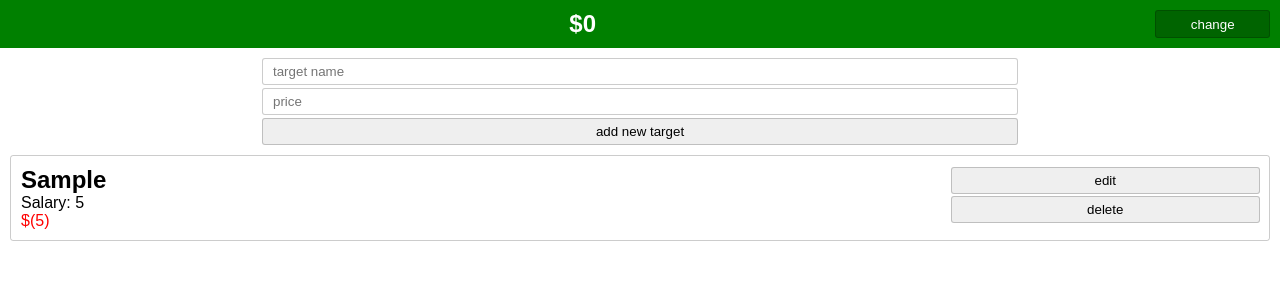
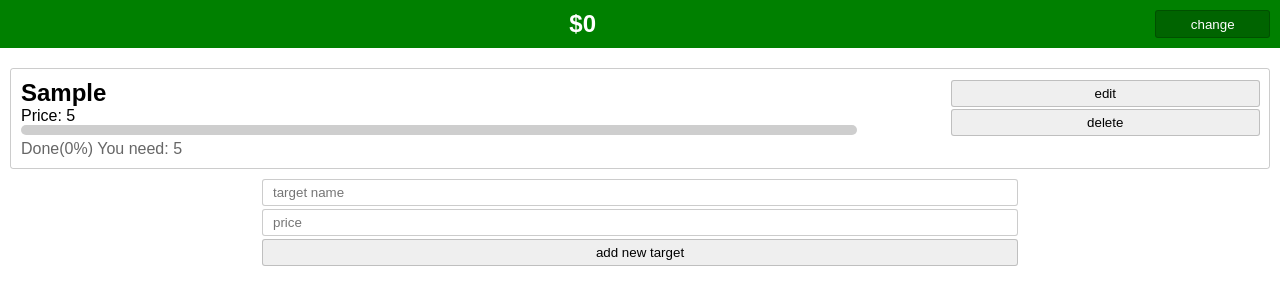
Before and after one commit to khe4oyan/react-finance, a React (Create React App) app: page / in a window 1280 px wide. Both pictures are taken after typing "Sample", "5" into the empty fields and a click on the button "add new target". Shown: the top 304 px of the page. Built offline with nearby package versions, Linux system fonts and the light colour scheme.

Commit message:
add target progress bar

```diff
--- a/src/App.css
+++ b/src/App.css
@@ -21,4 +21,5 @@ button, input {
   border: none;
   padding: 5px 10px;
   border: 1px solid rgba(0, 0, 0, .2);
+  color: black;
 }
--- a/src/components/main/Main.jsx
+++ b/src/components/main/Main.jsx
@@ -20,8 +20,8 @@ export default function Main({balance}) {
 
   return (
     <main className='main container'>
+      <Targets balance={balance} targetsList={targetsList} setTargetsList={setTargetsList}/>
       <Panel setTargetsList={setTargetsList}/>
-      <Targets balance={balance} targetsList={targetsList} setTargetsList={setTargetsList}/>
     </main>
   );
 }
--- a/src/components/main_targets_target/Target.jsx
+++ b/src/components/main_targets_target/Target.jsx
@@ -6,6 +6,8 @@ export default function Target({setTargetsList, ind, balance, data}) {
   const [editName, setEditName] = useState(data[0]);
   const [editPrice, setEditPrice] = useState(data[1]);
   const targetLacks = data[1] - balance < 0 ? 0 : Math.abs(balance - data[1]);
+
+  const [targetLacksPrcent, barColor] = prcentCalculate(data[1], balance);
 
   function del() {
     setTargetsList(prev => {
@@ -23,7 +25,7 @@ export default function Target({setTargetsList, ind, balance, data}) {
       prev[ind] = [editName, editPrice];
       return [...prev];
     });
-    cancel();
+    setEditMode(false);
   }
 
   return (
@@ -37,8 +39,11 @@ export default function Target({setTargetsList, ind, balance, data}) {
           </> :
           <>
             <h2 className='target-name'>{data[0]}</h2>
-            <p className='target-price'>Salary: {data[1]}</p>
-            <p className={`target-lacks ${targetLacks == 0 && 'target-lacks-done'}`}>$({targetLacks})</p>
+            <p className='target-price'>Price: {data[1]}</p>
+            <div className='progress-bar'>
+              <div style={{'width': `${targetLacksPrcent}%`}} className={`progress-bar__bar ${barColor}`}></div>
+            </div>
+            <p className={'target-lacks'}>Done({targetLacksPrcent}%) {targetLacksPrcent < 100 && `You need: ${targetLacks}`}</p>
           </>
         }
       </div>
@@ -58,3 +63,16 @@ export default function Target({setTargetsList, ind, balance, data}) {
     </div>
   );
 }
+
+function prcentCalculate(num1, num2) {
+  let res = [Math.floor(( num2 / num1 ) * 100)];
+  if (res[0] > 100) {
+    res[0] = 100;
+  }
+
+  if (res[0] < 26) { res.push('progress-bar__bar-25')} else
+  if (res[0] < 91) { res.push('progress-bar__bar-90')} else
+  if (res[0] < 101) { res.push('progress-bar__bar-100')}
+
+  return res;
+}
--- a/src/components/main_targets_target/target.css
+++ b/src/components/main_targets_target/target.css
@@ -5,13 +5,14 @@
   display: grid;
   grid-template-columns: 3fr 1fr;
 }
-.target-info{}
-.target-name {}
-.target-price {}
-.target-lacks {color: red;}
-.target-lacks-done{
-  color: green;
+/* .target-info{} */
+/* .target-name {} */
+/* .target-price {} */
+.target-lacks {
+  color: rgba(0, 0, 0, .6);
+  margin-top: 5px;
 }
+
 /* .target-panel {} */
 .target-panel__btn {
   width: 100%;
@@ -19,3 +20,18 @@
 }
 /* .target-panel__btn-edit {} */
 /* .target-panel__btn-delete {} */
+
+.progress-bar {
+  width: 90%;
+  height: 10px;
+  background-color: rgb(206, 206, 206);
+  border-radius: 20px;
+}
+.progress-bar__bar {
+  background-color: green;
+  width: 17%;
+  height: 100%;
+}
+.progress-bar__bar-25{ background-color: red;}
+.progress-bar__bar-90{ background-color: orange;}
+.progress-bar__bar-100{ background-color: green;}
```
